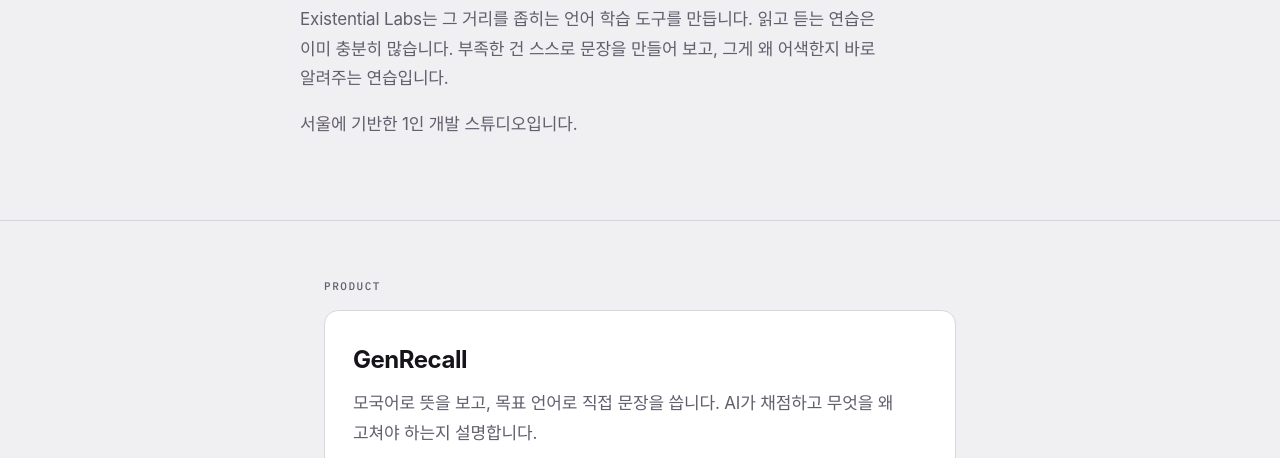
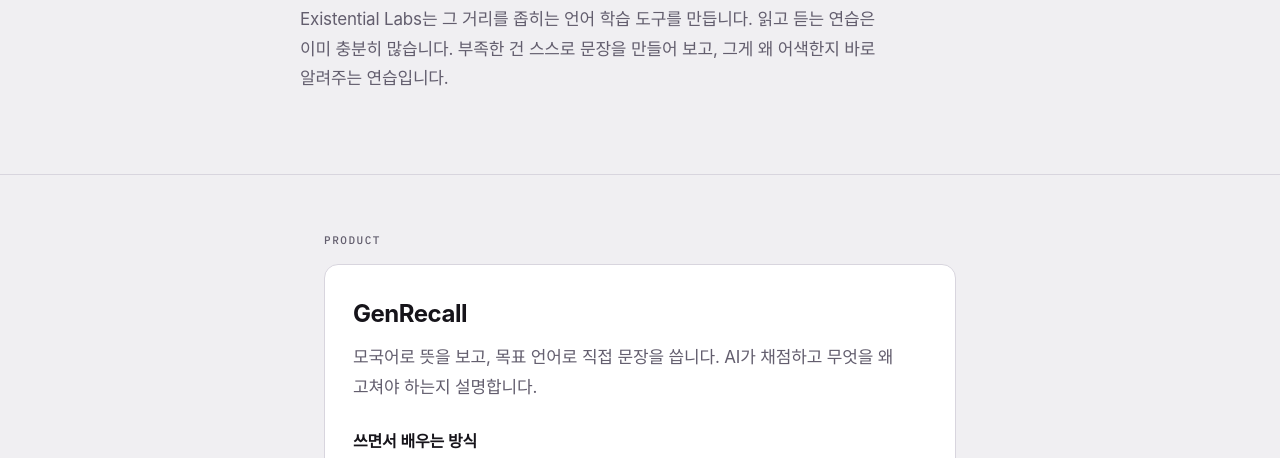
Before and after one commit to u23frd/GenRecall-Support, a plain HTML site: page index.html in a window 1280 px wide. Shown: the part 312-770 px from the top of the page. Drawn offline with Linux system fonts and the light colour scheme; a web font is replaced by a local one.

Commit message:
Update index.html

```diff
--- a/index.html
+++ b/index.html
@@ -175,7 +175,6 @@
     <p class="label">Seoul · Independent studio</p>
     <h1>알아듣는 것과 <em>직접 쓰는 것</em> 사이에는<br>건너야 할 거리가 있습니다.</h1>
     <p>Existential Labs는 그 거리를 좁히는 언어 학습 도구를 만듭니다. 읽고 듣는 연습은 이미 충분히 많습니다. 부족한 건 스스로 문장을 만들어 보고, 그게 왜 어색한지 바로 알려주는 연습입니다.</p>
-    <p>서울에 기반한 1인 개발 스튜디오입니다.</p>
   </div>
 
   <section id="app">
```
